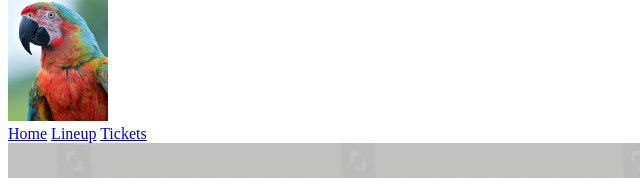
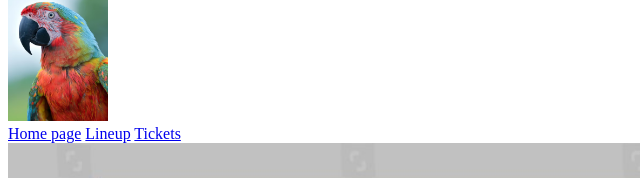
Before and after one commit to BhoomikaSirigiri/event-html-test, a plain HTML site: page index.html in a window 1280 px wide. Shown: the part 109-287 px from the top of the page, 0-640 px from the left. Drawn offline with Linux system fonts and the light colour scheme.

Commit message:
changed names to page

```diff
--- a/index.html
+++ b/index.html
@@ -12,7 +12,7 @@
 <img src="./assets/1.jpg" alt="logo" width="100">
 </header>
 <nav>
-    <a href="./index.html">Home</a>
+    <a href="./index.html">Home page</a>
     <a href="./lineup.html">Lineup</a>
     <a href="./tickets.html">Tickets</a>
 </nav>
```
Also changed, not shown: tickets.html (+1 -1 lines).
